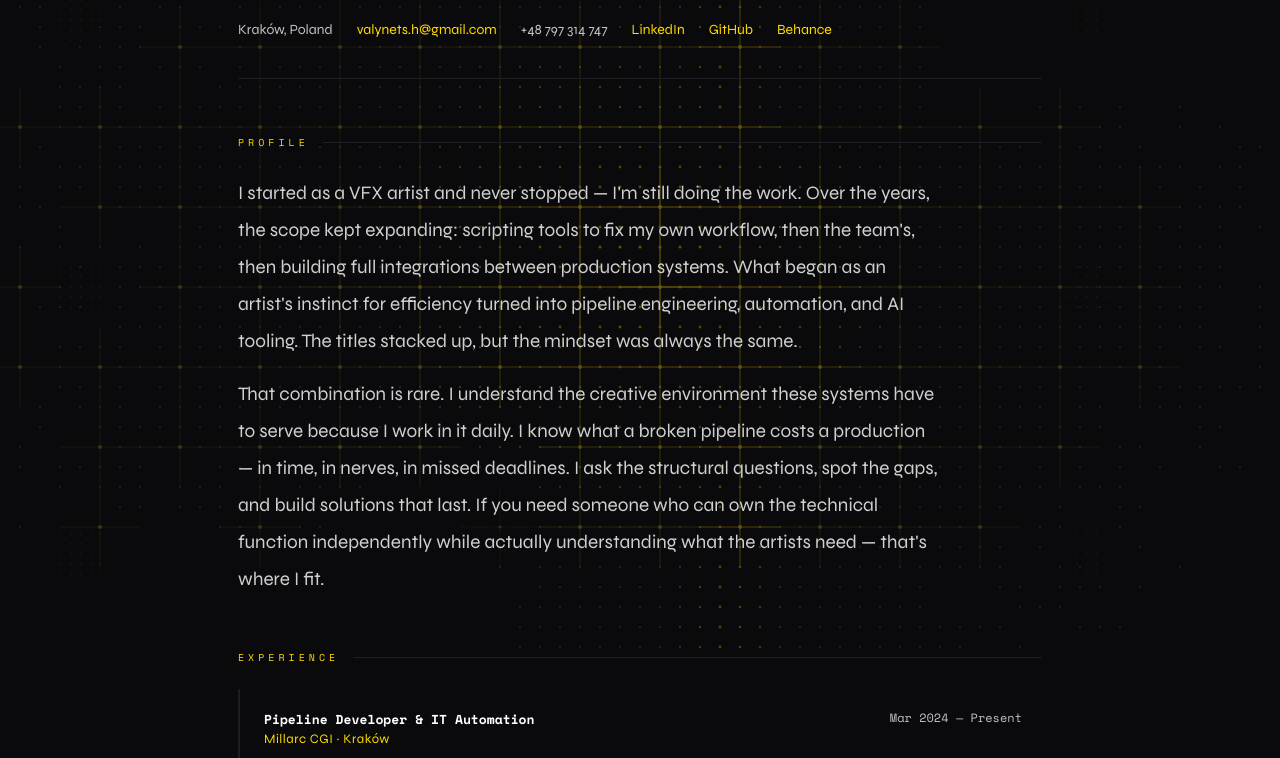
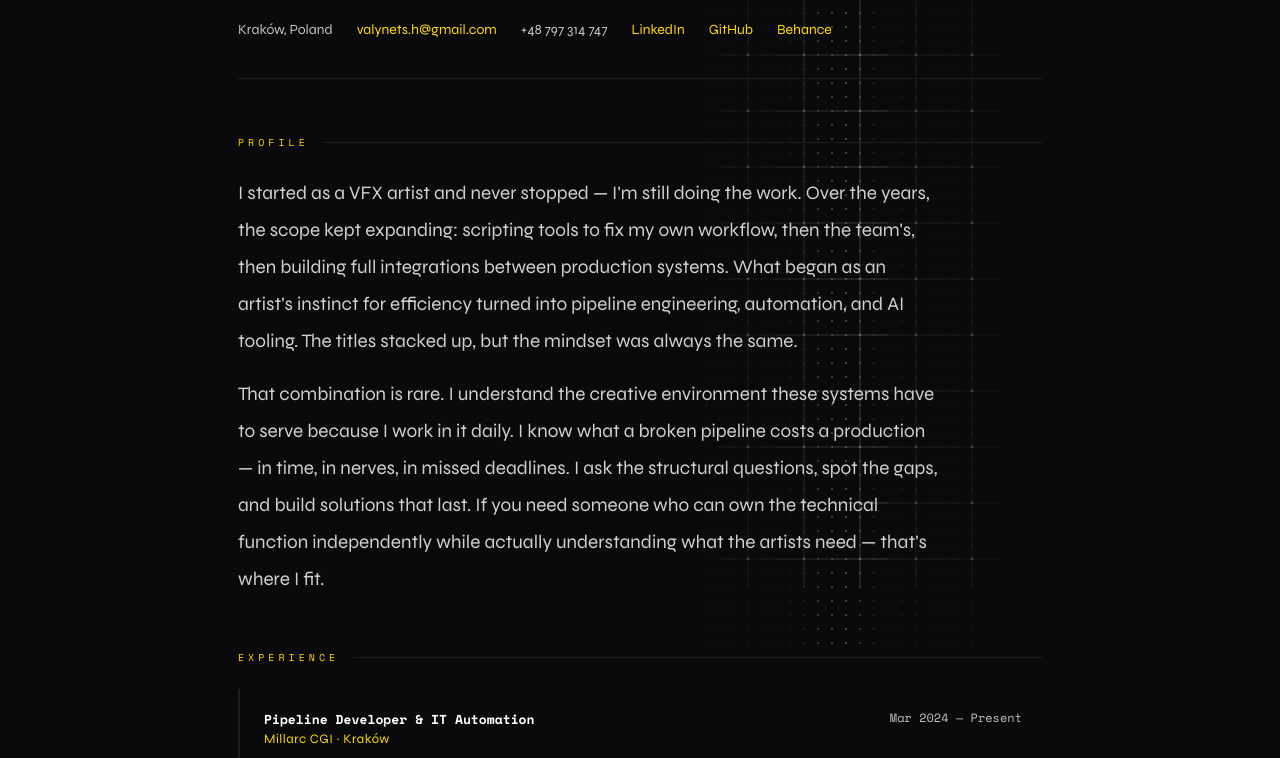
Before and after one commit to Valhannal/CV, a plain HTML site: page index.html in a window 1280 px wide. Shown: the part 133-891 px from the top of the page. Drawn offline with nearby package versions, Linux system fonts and the light colour scheme.

Commit message:
update index

```diff
--- a/index.html
+++ b/index.html
@@ -376,20 +376,17 @@ applyLang('en');
   const canvas = document.getElementById('particles');
   const ctx = canvas.getContext('2d');
 
-  const dotRadius = 2;
-  const dotMargin = 40;
+  const dotRadius = 1.4;
+  const dotMargin = 28;
   const spaceForOneDot = 2 * dotMargin;
   const gridPadding = 20;
-  const smallDotRadius = 1;
-  const smallDotMargin = 10;
+  const smallDotRadius = 0.7;
+  const smallDotMargin = 7;
   const spaceForSmallDot = 2 * smallDotMargin;
 
-  const COLOR_AMBIENT = 'rgba(255, 217, 0, 0.14)';
-  const COLOR_AMBIENT_LINE = 'rgba(255, 217, 0, 0.28)';
   const RADIUS_MULT = 1.95;
 
-  let W = 0, H = 0, visibleDotCount = 3, mouseX = 0, mouseY = 0;
-  const FIXED_DOTS = [[3, 1], [4, 5], [4, 7], [6, 8], [8, 4], [10, 6], [20, 8]];
+  let W = 0, H = 0, visibleDotCount = 3, mouseX = -9999, mouseY = -9999;
 
   // continuous sweep — a soft band of light drifting across the grid on its own
   let sweepX = -300;
@@ -417,7 +414,7 @@ applyLang('en');
 
   function resize() {
     W = canvas.width = window.innerWidth; H = canvas.height = window.innerHeight;
-    visibleDotCount = W < 600 ? 2 : 3; mouseX = W / 2; mouseY = H / 2; redraw(mouseX, mouseY);
+    visibleDotCount = W < 600 ? 2 : 3; redraw(mouseX, mouseY);
   }
 
   function gridPos(col, row) { return { x: gridPadding + col * spaceForOneDot, y: gridPadding + row * spaceForOneDot }; }
@@ -433,31 +430,14 @@ applyLang('en');
 
   function drawDotNearCursor(x, y, t) {
     const a = accentStrength(t);
-    drawDot(x, y, `rgba(255, 217, 0, ${0.44 + 0.5 * a})`, `rgba(255, 217, 0, ${0.42 + 0.56 * a})`, 0.42 + 0.95 * a);
+    drawDot(x, y, `rgba(255, 255, 255, ${0.44 + 0.5 * a})`, `rgba(255, 255, 255, ${0.42 + 0.56 * a})`, 0.42 + 0.95 * a);
   }
 
   function drawSmallDot(x, y, color, radius) { ctx.fillStyle = color; ctx.beginPath(); ctx.arc(x, y, radius ?? smallDotRadius, 0, Math.PI * 2); ctx.fill(); }
 
   function drawSmallDotNearCursor(x, y, t) {
     const a = accentStrength(t);
-    drawSmallDot(x, y, a > 0.25 ? `rgba(255, 217, 0, ${0.38 + 0.52 * a})` : `rgba(170, 170, 168, ${0.38 + 0.52 * a})`, smallDotRadius + 0.65 * a);
-  }
-
-  function draw5x5(x, y) {
-    ctx.save(); ctx.translate(x, y); ctx.fillStyle = COLOR_AMBIENT;
-    for (let i = 0; i < 5; i++) for (let j = 0; j < 5; j++) { ctx.beginPath(); ctx.arc(i * 10, j * 10, 1, 0, Math.PI * 2); ctx.fill(); }
-    ctx.restore();
-  }
-
-  function drawAmbientBlocks() {
-    draw5x5(W / 21, H / 6); draw5x5(W / 21, H / 2); draw5x5(W / 21, H / 1.2);
-    if (W > 500) { draw5x5(W / 1.2, H / 6); draw5x5(W / 1.2, H / 2); draw5x5(W / 1.2, H / 1.2); }
-  }
-
-  function drawFixedMarker(col, row) {
-    const { x, y } = gridPos(col, row);
-    drawDot(x, y, COLOR_AMBIENT, COLOR_AMBIENT_LINE, 0.45);
-    for (let i = -1; i < 2; i++) for (let j = -1; j < 2; j++) drawSmallDot(x + i * spaceForSmallDot, y + j * spaceForSmallDot, 'rgba(148, 148, 148, 0.22)');
+    drawSmallDot(x, y, a > 0.25 ? `rgba(255, 255, 255, ${0.38 + 0.52 * a})` : `rgba(200, 200, 200, ${0.38 + 0.52 * a})`, smallDotRadius + 0.65 * a);
   }
 
   function drawInteractiveGrid(mx, my) {
@@ -475,8 +455,7 @@ applyLang('en');
   }
 
   function redraw(mx, my) {
-    ctx.clearRect(0, 0, W, H); drawAmbientBlocks();
-    FIXED_DOTS.forEach(([col, row]) => { if (gridPos(col, row).x < W - gridPadding) drawFixedMarker(col, row); });
+    ctx.clearRect(0, 0, W, H);
     drawInteractiveGrid(mx, my);
   }
 
```
